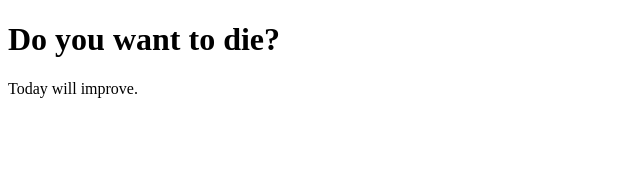
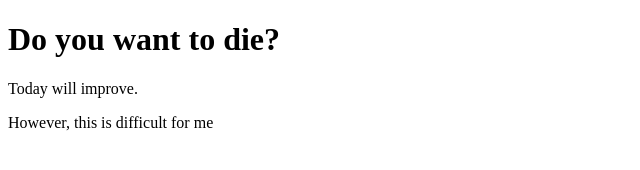
Before and after one commit to tenereamente/practice-javascript, a plain HTML site: page index.html in a window 1280 px wide. Shown: the whole page, without its empty margins (0-640 px from the left). Drawn offline with Linux system fonts and the light colour scheme.

Commit message:
I am slow

```diff
--- a/index.html
+++ b/index.html
@@ -8,5 +8,6 @@
     <body>
       <h1>Do you want to die?</h1>
         <div id="myDiv"><p>Today will improve.</p> </div>
-  </body>
+      <p>However, this is difficult for me</p>
+</body>
 </html>
```
